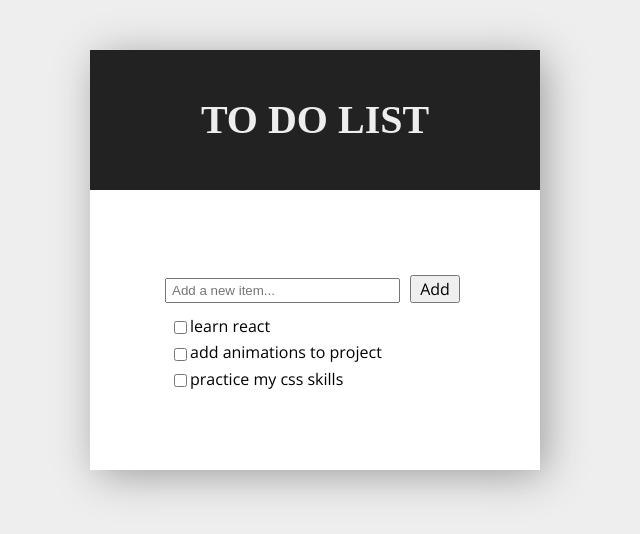
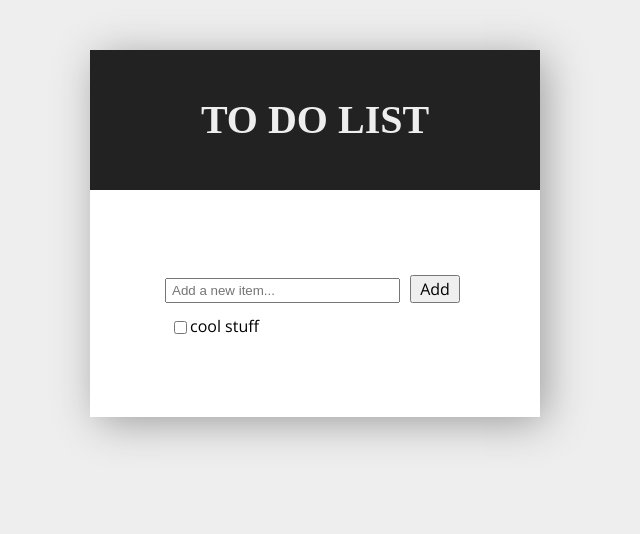
Before and after one commit to missyjeanbeutler/sass-demo, a React (Create React App) app: page / in a window 1280 px wide. Shown: the top 534 px of the page, without its empty margins (325-965 px from the left). Built offline with nearby package versions, Linux system fonts and the light colour scheme.

Commit message:
small list change

```diff
--- a/src/App.js
+++ b/src/App.js
@@ -8,7 +8,7 @@ class App extends Component {
 
     this.state = {
       userInput: '',
-      list: ['learn react', 'add animations to project', 'practice my css skills']
+      list: ['cool stuff']
     }
 
     this.handleInput = this.handleInput.bind(this);
```
